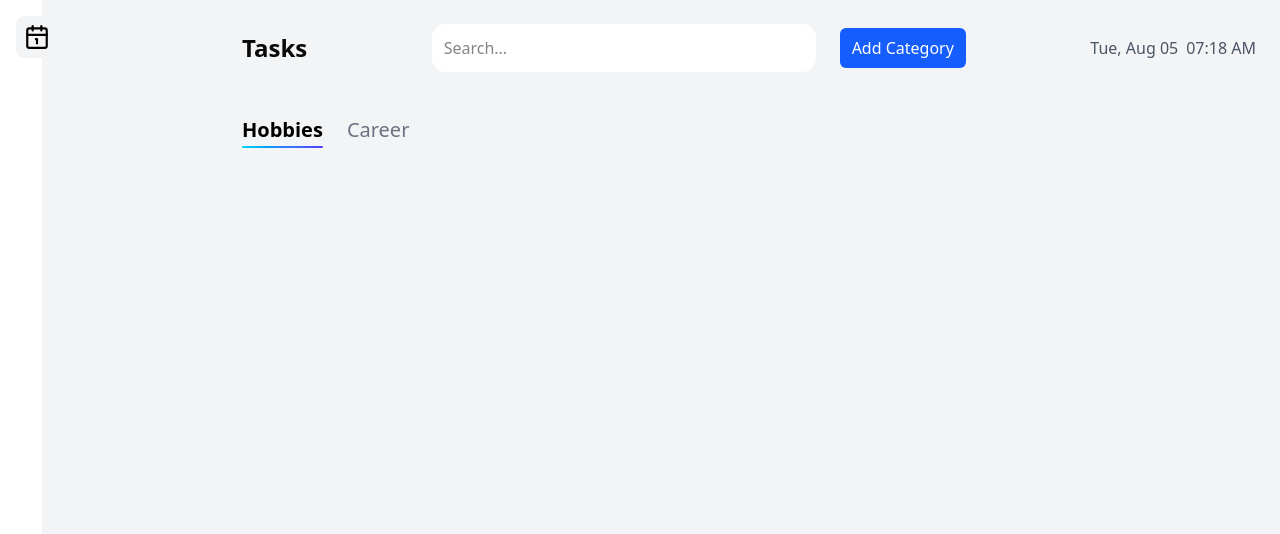
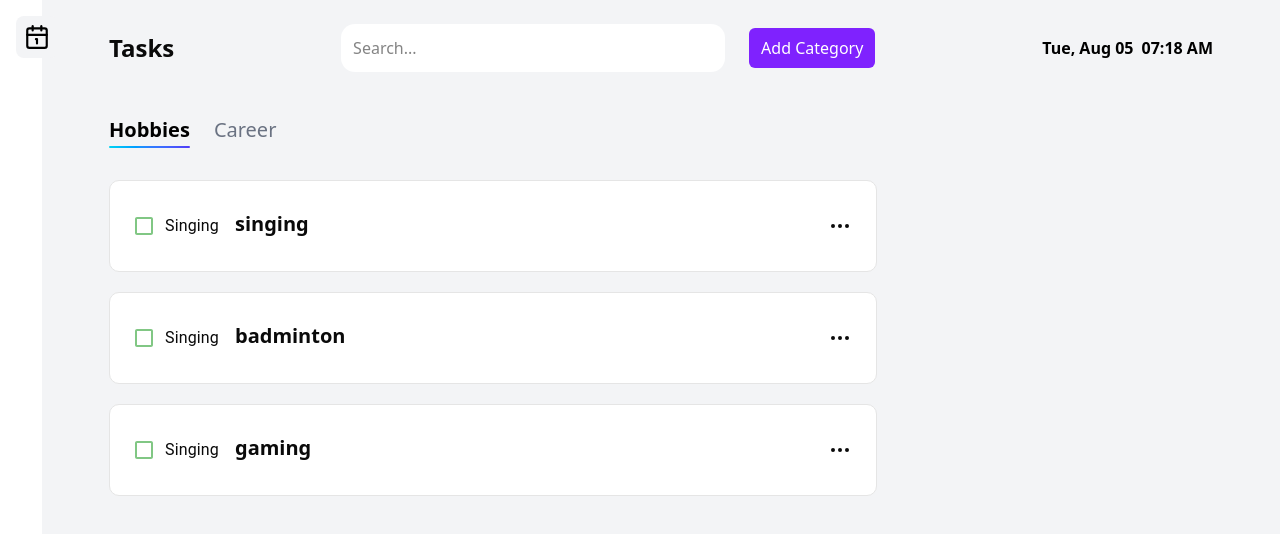
Before and after one commit to Yatinevol/fod, a Next.js app: page /goal in a window 1280 px wide. Shown: the top 534 px of the page. Built offline with nearby package versions, Linux system fonts and the light colour scheme.

Commit message:
add category selection and enhance goal page layout with DateTime component

```diff
--- a/package.json
+++ b/package.json
@@ -9,7 +9,10 @@
     "lint": "next lint"
   },
   "dependencies": {
+    "@emotion/react": "^11.14.0",
+    "@emotion/styled": "^11.14.1",
     "@hookform/resolvers": "^5.2.1",
+    "@mui/material": "^7.3.1",
     "@radix-ui/react-label": "^2.1.7",
     "@radix-ui/react-slot": "^1.2.3",
     "axios": "^1.11.0",
--- a/src/app/goal/page.tsx
+++ b/src/app/goal/page.tsx
@@ -1,34 +1,50 @@
-"use client"
-import DateTime from '@/components/DateTime';
-import React, { useEffect, useState } from 'react'
+"use client";
+import DateTime from "@/components/DateTime";
+import { MoreHorizontal } from "lucide-react";
+import React, { useState } from "react";
+import Checkbox from '@mui/material/Checkbox';
+import FormControlLabel from "@mui/material/FormControlLabel";
+import { green } from "@mui/material/colors";
 
 const Goal = () => {
-  const [category,setCategory] = useState("")
-  const [categories, setCategories] = useState(["Hobbies","Career"])
+  const [category, setCategory] = useState("");
+  const [categories, setCategories] = useState(["Hobbies", "Career"]);
   const [active, setActive] = useState("Hobbies");
+  const [goals, setGoals] = useState(["singing", "badminton", "gaming"])
   return (
-    <div>
-      <header className='flex justify-between items-center'>
-        <h1 className="text-2xl font-bold ml-44">Tasks</h1>
-        <div className='space-x-6'>
-          <input type="text" placeholder='Search...' value={category} onChange={(e)=>setCategory(e.target.value)} className='bg-white p-3 w-96 rounded-xl' />
+    <div className="max-w-6xl mx-auto px-6">
+      <header className="flex justify-between items-center">
+        <h1 className="text-2xl font-bold">Tasks</h1>
 
-          <button className='bg-blue-600 text-white px-3 py-2 cursor-pointer rounded-sm'>
+        <div className="space-x-6">
+          <input
+            type="text"
+            placeholder="Search..."
+            value={category}
+            onChange={(e) => setCategory(e.target.value)}
+            className="bg-white p-3 w-96 rounded-xl"
+          />
+
+          <button className="bg-violet-600 text-white px-3 py-2 cursor-pointer rounded-sm">
             Add Category
           </button>
         </div>
-        <DateTime/>
+
+        <DateTime className="font-bold" />
       </header>
 
-      <div className='mt-11 ml-44 text-xl space-x-6'>
-
+      <div className="mt-11 text-xl space-x-6">
         {categories.map((each) => (
           <button
             key={each}
             onClick={() => setActive(each)}
             className="relative pb-1"
           >
-          <span className={active === each ? "text-black font-semibold" : "text-gray-500"}>
+            <span
+              className={
+                active === each ? "text-black font-semibold" : "text-gray-500"
+              }
+            >
               {each}
             </span>
 
@@ -41,11 +57,32 @@
             />
           </button>
         ))}
+      </div>
 
+      <div className="mt-8 space-y-5">
+        {
+          goals.map((each)=>(
+            <div
+            key={each}
+            className="p-6 flex items-center justify-between border bg-white rounded-lg w-3xl"
+            >
+              <div className="space-x-5 font-bold text-xl">
+              <FormControlLabel
+              control=
+              {<Checkbox color="secondary"
+                sx={{color: "#81C784",'&.Mui-checked':{color: "#4CAF50"}}}
+                />
+              }
+              label="Singing" />
+               <span>{each}</span>
+              </div>
+              <MoreHorizontal className="cursor-pointer"/>
+            </div>
+          ))
+        }
       </div>
     </div>
+  );
+};
 
-  );
-}
-
-export default Goal
+export default Goal;
--- a/src/components/DateTime.tsx
+++ b/src/components/DateTime.tsx
@@ -2,7 +2,7 @@
 import React, { useEffect, useState } from 'react'
 
 
-const DateTime = () => {
+const DateTime = ({className}:{className:string}) => {
   const [dateTime, setDateTime] = useState(new Date());
   useEffect(()=>{
     const interval = setInterval(()=>{
@@ -25,7 +25,7 @@
     minute: "2-digit"
   })
   return (
-    <div className='flex items-center justify-end gap-2 text-gray-600'>
+    <div className={`flex items-center justify-end gap-2 text-black ${className}`}>
      <span>{day}</span>
      <span>{time}</span>
     </div>
```
Also changed, not shown: 1 other file (tests, documents, lock files or other folders). Lines whose indentation alone changed are shown as unchanged.
